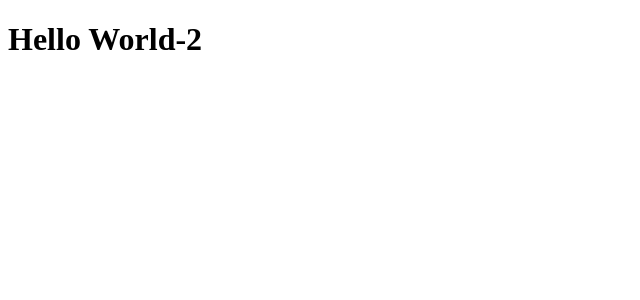
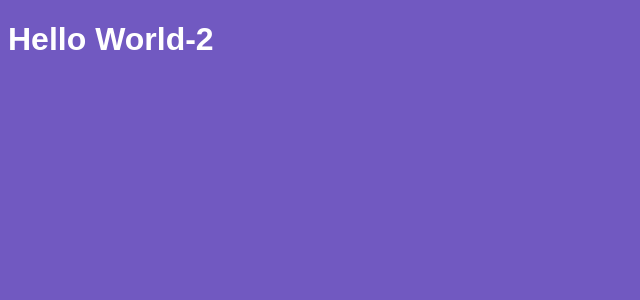
Before and after one commit to WoneyBranga/bootcamp_rocketSeat_mod04, a React app: page / in a window 1280 px wide. Shown: the top 300 px of the page, without its empty margins (0-640 px from the left). Built offline with nearby package versions, Linux system fonts and the light colour scheme.

Commit message:
04 - Importando CSS

```diff
--- a/package.json
+++ b/package.json
@@ -14,6 +14,8 @@
     "@babel/preset-env": "^7.5.5",
     "@babel/preset-react": "^7.0.0",
     "babel-loader": "^8.0.6",
+    "css-loader": "^3.2.0",
+    "style-loader": "^1.0.0",
     "webpack": "^4.39.1",
     "webpack-cli": "^3.3.6",
     "webpack-dev-server": "^3.8.0"
--- /dev/null
+++ b/src/App.css
@@ -0,0 +1,5 @@
+body {
+  background: #7159c1;
+  color: #fff;
+  font-family: Arial, Helvetica, sans-serif;
+}
--- a/src/App.js
+++ b/src/App.js
@@ -1,4 +1,5 @@
 import React from 'react';
+import './App.css';
 
 function App() {
   return <h1>Hello World-2</h1>
--- a/webpack.config.js
+++ b/webpack.config.js
@@ -17,6 +17,12 @@
         use: {
           loader: 'babel-loader'
         }
+      },{
+        test: /\.css$/,
+        use: [
+          { loader: 'style-loader' },
+          { loader: 'css-loader'},
+        ]
       }
     ]
   }
```
Also changed, not shown: 1 other file (tests, documents, lock files or other folders).
